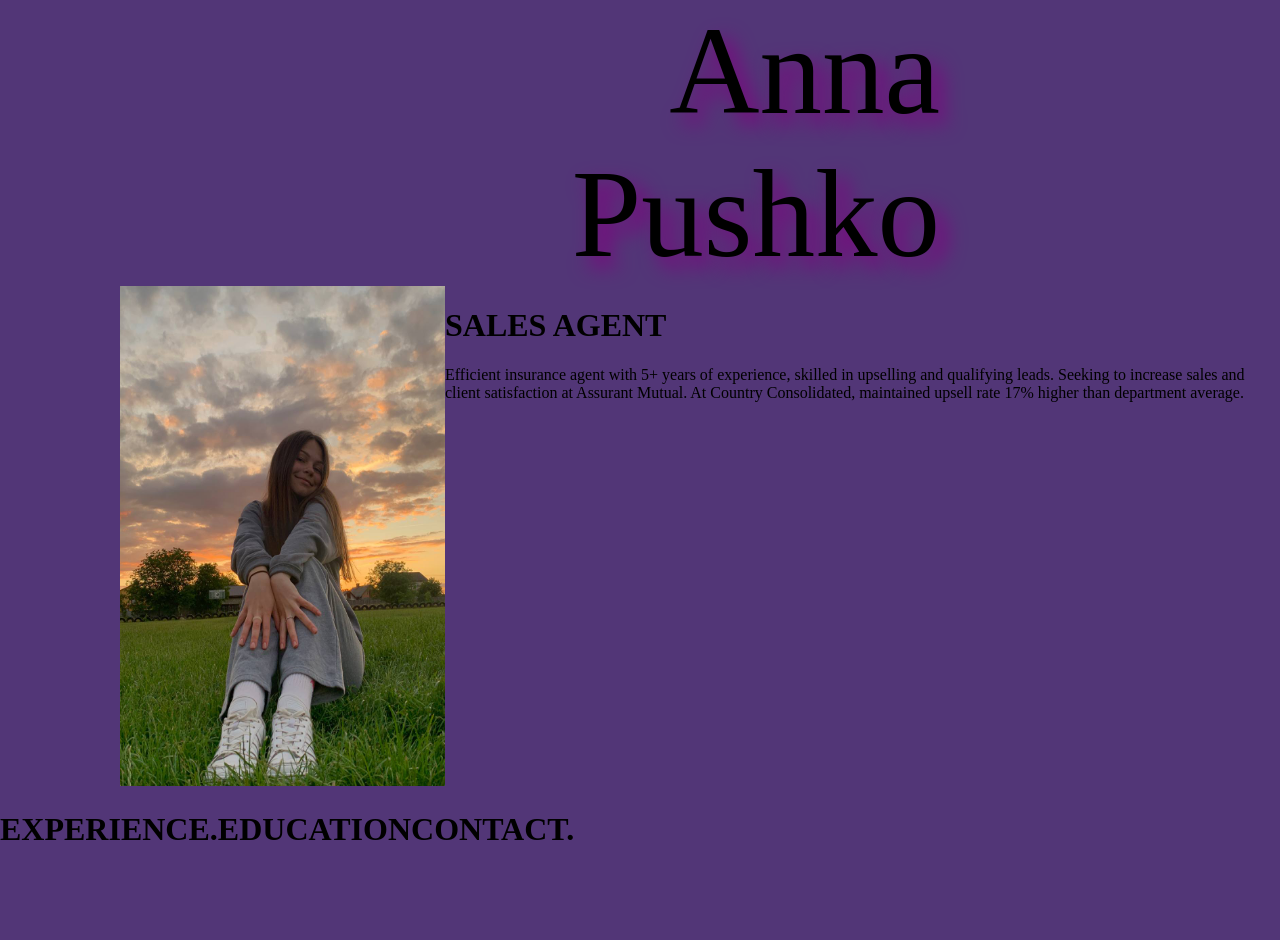
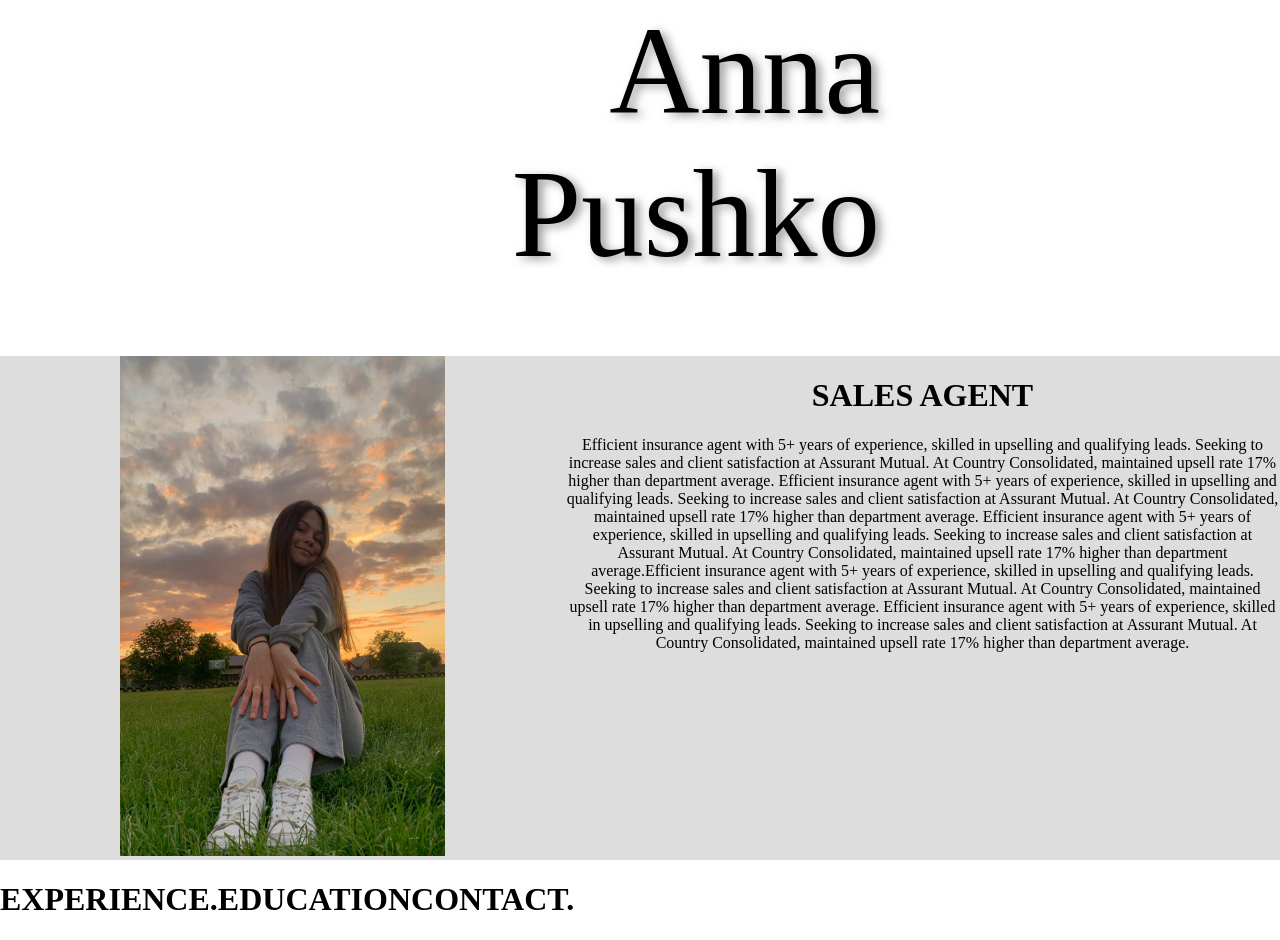
Before and after one commit to OrestBagan/Anna-Pushko, a plain HTML site: page index.html in a window 1280 px wide. Before the commit the page ends 870 px from the top, so only its background shows below. Drawn offline with Linux system fonts and the light colour scheme.

Commit message:
qwreqreq

```diff
--- a/index.html
+++ b/index.html
@@ -26,6 +26,30 @@
                     leads. Seeking to increase sales and client satisfaction
                     at Assurant Mutual. At Country Consolidated, maintained
                     upsell rate 17% higher than department average.
+                    Efficient insurance agent with
+                    5+ years of experience, skilled
+                    in upselling and qualifying
+                    leads. Seeking to increase sales and client satisfaction
+                    at Assurant Mutual. At Country Consolidated, maintained
+                    upsell rate 17% higher than department average.
+                    Efficient insurance agent with
+                    5+ years of experience, skilled
+                    in upselling and qualifying
+                    leads. Seeking to increase sales and client satisfaction
+                    at Assurant Mutual. At Country Consolidated, maintained
+                    upsell rate 17% higher than department average.Efficient insurance agent with
+                    5+ years of experience, skilled
+                    in upselling and qualifying
+                    leads. Seeking to increase sales and client satisfaction
+                    at Assurant Mutual. At Country Consolidated, maintained
+                    upsell rate 17% higher than department average.
+                    Efficient insurance agent with
+                    5+ years of experience, skilled
+                    in upselling and qualifying
+                    leads. Seeking to increase sales and client satisfaction
+                    at Assurant Mutual. At Country Consolidated, maintained
+                    upsell rate 17% higher than department average.
+
                 </span>
             </div>
         </div>
--- a/style.css
+++ b/style.css
@@ -1,14 +1,24 @@
 body{
   margin: 0px;
-  background-color: rgb(82, 54, 119);
+
 }
 
 
 .main_name{
     font-size: 125px;
     text-align: right;
-    margin-right: 340px;
-    text-shadow: 10px 10px 20px purple ;
+    margin-right: 400px;
+    text-shadow: 5px 3px 10px rgba(128, 128, 128, 0.788);
+}
+
+.about{
+    margin-top: 70px;
+    background-color: rgba(128, 128, 128, 0.267);
+}
+.about_conteiner{
+    margin-left: 120px;
+    max-width: 745px;
+    text-align: center;
 }
 
 .img{
```
